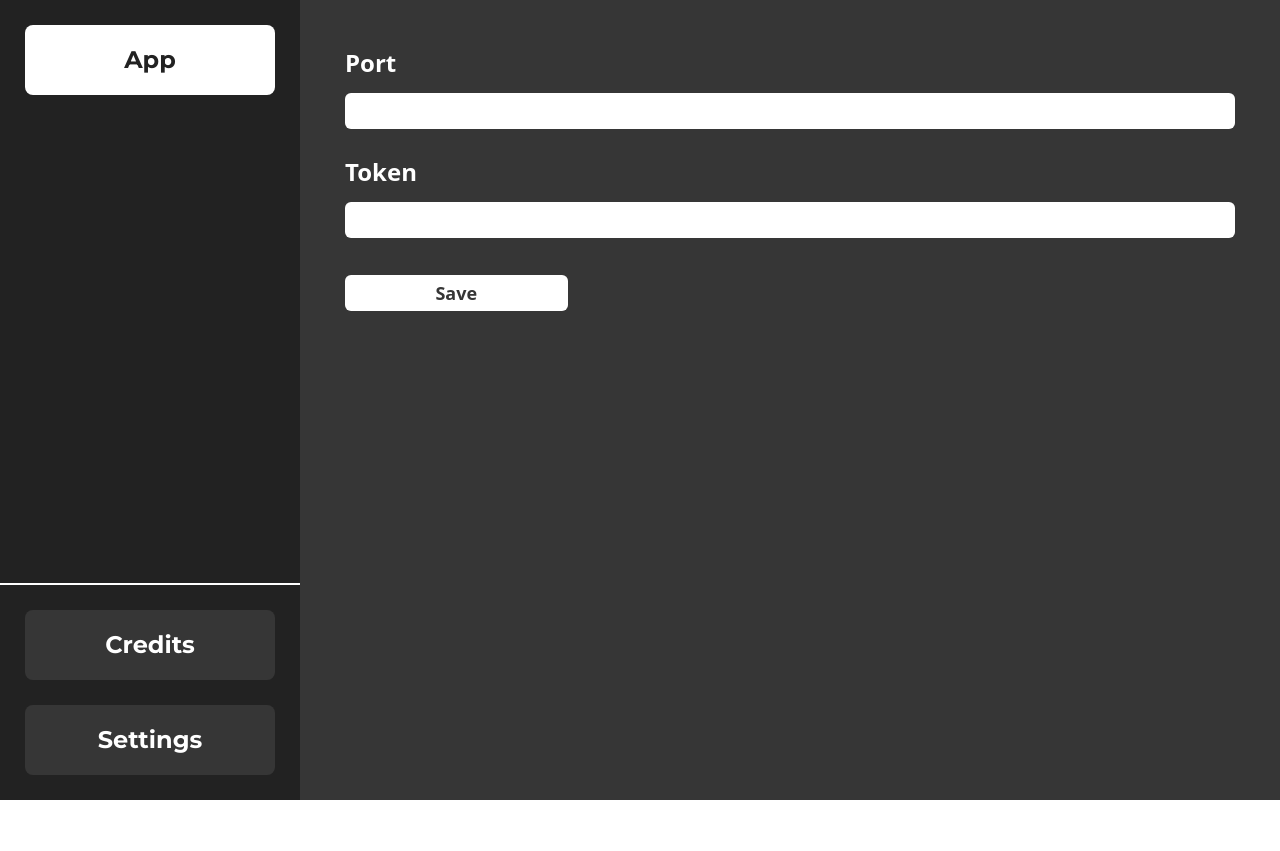
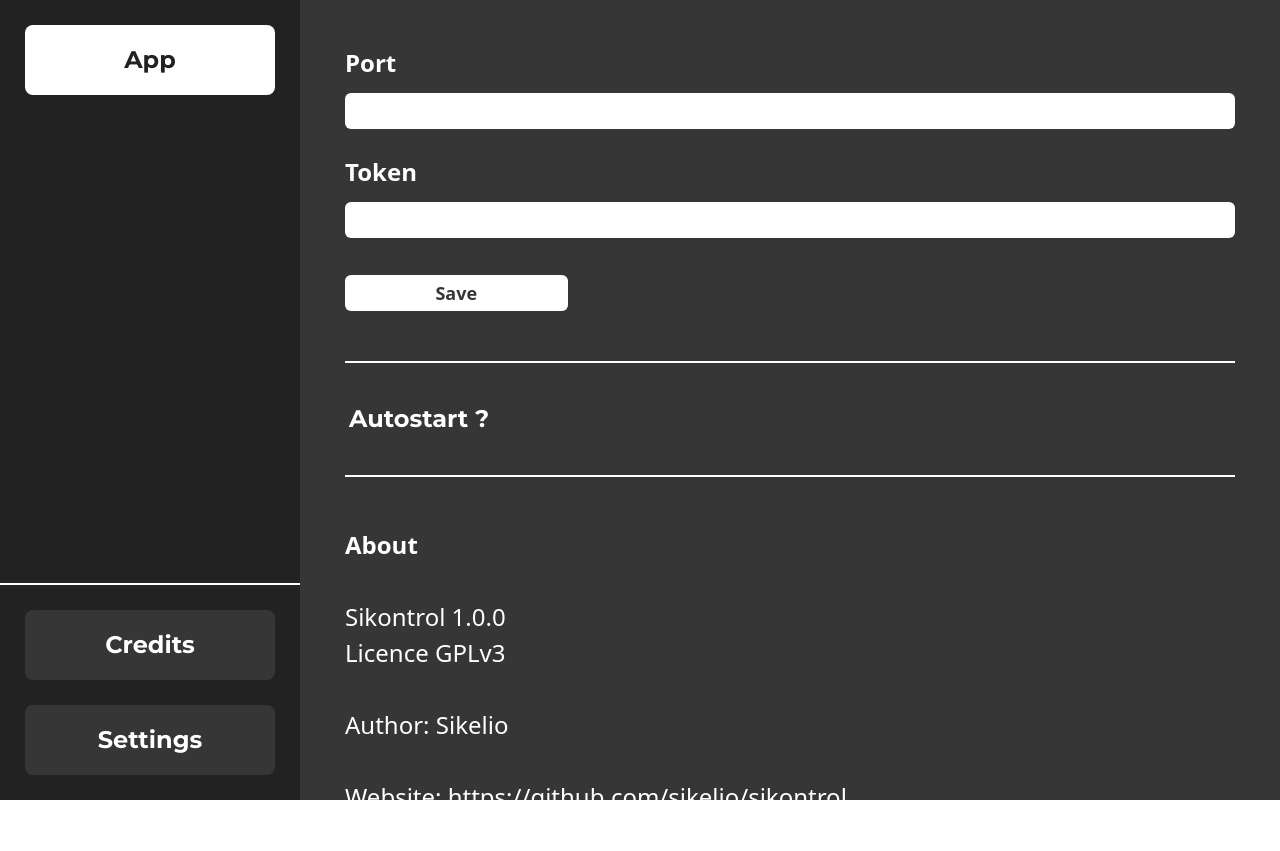
Before and after one commit to sikelio/sikontrol, a website built with Vite: page index.html in a window 1280 px wide. Before the commit the page ends 800 px from the top, so only its background shows below. Built offline with nearby package versions, Linux system fonts and the light colour scheme; what @hotwired/stimulus would draw is missing.

Commit message:
Added about and autostart layout

```diff
--- a/index.html
+++ b/index.html
@@ -61,6 +61,33 @@
               <input type="submit" value="Save" class="w-1/4 mt-3 bg-white p-1 rounded-md focus:outline outline-white outline-2 outline-offset-2 text-app-light-gray font-bold text-lg hover:bg-green-700 hover:text-white duration-150">
             </div>
           </form>
+
+          <div class="w-full mt-[50px] mb-[30px]">
+            <hr class="border-t-2 border-white">
+          </div>
+
+          <label class="label cursor-pointer">
+            <span class="text-[24px] font-montserrat text-white font-bold">Autostart ?</span>
+            <input type="checkbox" class="checkbox" data-action="input->settings#toggleAutostart" />
+          </label>
+
+          <div class="w-full mt-[30px] mb-[50px]">
+            <hr class="border-t-2 border-white">
+          </div>
+
+          <div>
+            <p class="text-[24px] text-white">
+              <span class="font-bold">About</span> <br><br>
+
+              Sikontrol 1.0.0 <br>
+              Licence GPLv3 <br><br>
+
+              Author: <a href="https://github.com/sikelio" target="_blank">Sikelio</a> <br><br>
+
+              Website: <a href="https://github.com/sikelio/sikontrol" target="_blank">https://github.com/sikelio/sikontrol</a> <br>
+              Support url: <a href="https://github.com/sikelio/sikontrol/issues" target="_blank">https://github.com/sikelio/sikontrol/issues</a>
+            </p>
+          </div>
         </div>
       </div>
     </div>
--- a/src/controllers/settings_controller.ts
+++ b/src/controllers/settings_controller.ts
@@ -50,4 +50,12 @@ export default class settings_controller extends Controller {
 
         label.classList.add('hidden');
     }
+
+    public toggleAutostart(e: InputEvent) {
+        e.preventDefault();
+
+        const checkbox: HTMLInputElement = e.currentTarget as HTMLInputElement;
+
+        return; // TODO: IPC Request
+    }
 }
```
